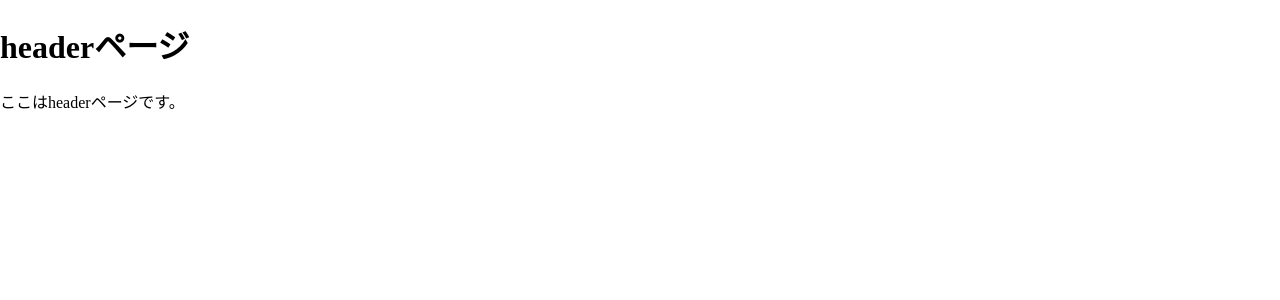
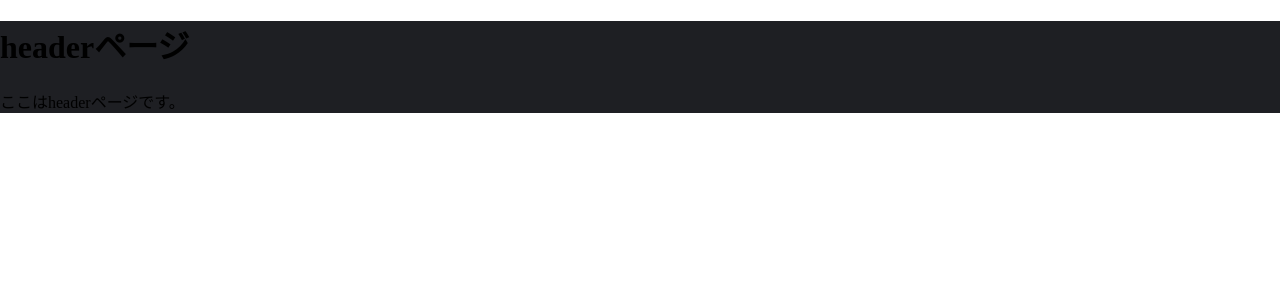
Before and after one commit to ko-tarou/PresentsAI-Main, a Next.js app: page /HeaderPage in a window 1280 px wide. Shown: the top 300 px of the page. Built offline with nearby package versions, Linux system fonts and the light colour scheme.

Commit message:
色一括管理

```diff
--- a/src/pages/HeaderPage/index.js
+++ b/src/pages/HeaderPage/index.js
@@ -1,4 +1,4 @@
-import styles from "../../styles/HeaderPage/Header.module.css";
+import styles from "../../styles/HeaderPage/Header.module.scss";
 
 export default function HeaderPage() {
 return (
--- a/src/pages/_app.js
+++ b/src/pages/_app.js
@@ -1,5 +1,5 @@
-import '../styles/Global/global.css';
-import '../styles/Global/color.css';
+import '../styles/Global/global.scss';
+import '../styles/Global/color.scss';
 
 export default function MyApp({ Component, pageProps }) {
 	return <Component {...pageProps} />;
--- a/src/styles/Global/color.css
+++ /dev/null
@@ -1,3 +0,0 @@
-:root {
-    --main-color1: #1E1F23;
-}
--- /dev/null
+++ b/src/styles/Global/color.scss
@@ -0,0 +1 @@
+$main-color:#1e1f23;
--- a/src/styles/HeaderPage/Header.module.css
+++ /dev/null
@@ -1,5 +0,0 @@
-.header {
-    background-color: main-color1;
-    height: 10%;
-    width: 100%;
-}
--- /dev/null
+++ b/src/styles/HeaderPage/Header.module.scss
@@ -0,0 +1,7 @@
+@use '../Global/color' as *;
+
+.header {
+    background-color: $main-color;
+    height: 10%;
+    width: 100%;
+}
```
Also changed, not shown: src/styles/Global/global.scss (renamed from src/styles/Global/global.css).
